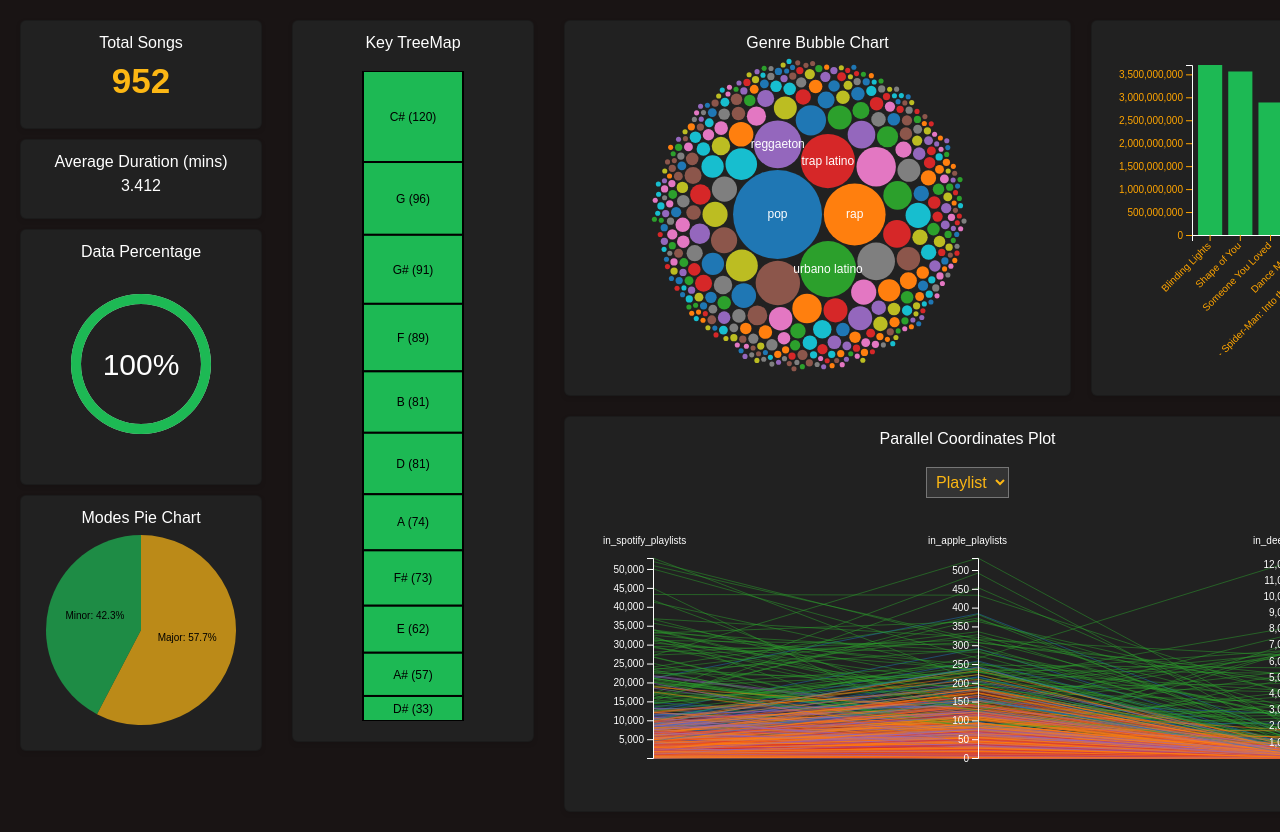
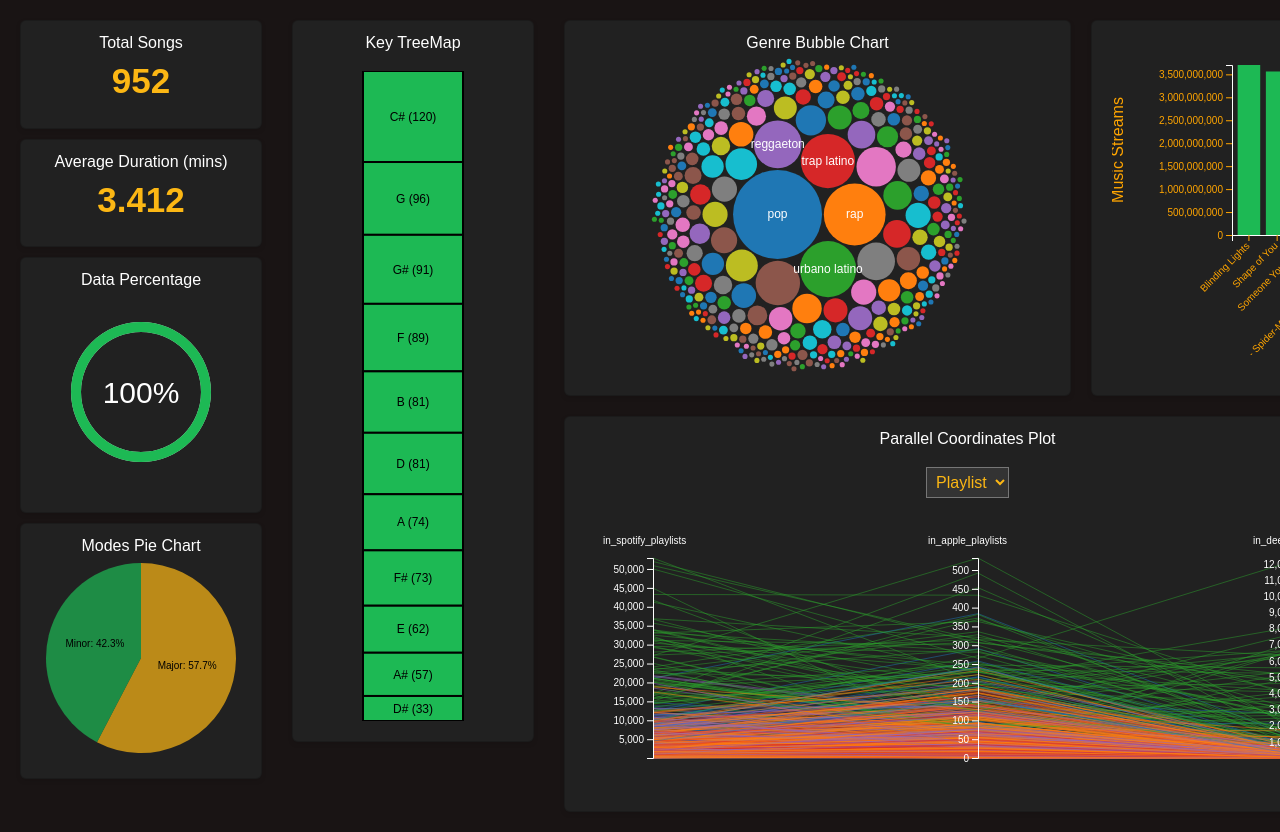
Before and after one commit to FarrukhCyber/Melody-Metrics, a Flask app: page / in a window 1280 px wide; the page is wider, and only the part inside the window is pictured. Shown: the part 58-890 px from the top of that part. Run offline with Flask 3, Linux system fonts and the light colour scheme; some libraries are stand-ins or nearby versions.

Commit message:
added y-axis label to barPlot

```diff
--- a/static/css/theme.css
+++ b/static/css/theme.css
@@ -79,7 +79,7 @@ body, html {
 
 
 
-#songCount, #sonorityIndex {
+#songCount, #avgDuration {
     font-size: 35px; /* Larger font size */
     font-weight: bold; /* Optional: makes the font bold */
     color: #fcb714;
--- a/static/js/top30tracks.js
+++ b/static/js/top30tracks.js
@@ -23,7 +23,7 @@ export async function createTop30BarChart(columnName=NaN, filters=NaN) {
 
 
     // const margin = { top: 50, right: 30, bottom: 120, left: 100 },
-    const margin = { top: 10, right: 10, bottom: 120, left: 80 },
+    const margin = { top: 10, right: 10, bottom: 120, left: 120 },
         width = 700 - margin.left - margin.right,
         height = 300 - margin.top - margin.bottom;
 
@@ -60,6 +60,16 @@ export async function createTop30BarChart(columnName=NaN, filters=NaN) {
         .style("fill", "orange");  // Change label color here
 
     svg.selectAll(".tick line").style("stroke", "orange");  // Change axis tick color here
+
+        // Add Y axis label
+    svg.append("text")
+        .attr("transform", "rotate(-90)")
+        .attr("y", -5 - margin.left)
+        .attr("x", 0 - (height / 2))
+        .attr("dy", "1em")
+        .style("text-anchor", "middle")
+        .style("fill", "orange")
+        .text("Music Streams");
 
     // Bars
     svg.selectAll("myBar")
@@ -107,55 +117,3 @@ export async function createTop30BarChart(columnName=NaN, filters=NaN) {
     .style("fill", "white")
     .text("Top 20 Spotify Songs based on Streams");
 }
-
-
-// export async function createTop30BarChart() {
-//     const data = await fetchTop30();
-//     const margin = { top: 20, right: 30, bottom: 30, left: 150 },  // Adjust left margin for track names
-//         width = 750 - margin.left - margin.right,
-//         height = 300 - margin.top - margin.bottom;  // Adjusted for clarity with more bars
-
-//     // Append the svg object to the body of the page
-//     const svg = d3.select("#barChart").append("svg")
-//         .attr("width", width + margin.left + margin.right)
-//         .attr("height", height + margin.top + margin.bottom)
-//         .append("g")
-//         .attr("transform", "translate(" + margin.left + "," + margin.top + ")");
-
-//     // Y axis: Scale and draw:
-//     const y = d3.scaleBand()
-//         .range([0, height])
-//         .domain(data.map(d => d.track_name))
-//         .padding(0.1);
-//     svg.append("g")
-//         .call(d3.axisLeft(y));
-
-//     // X axis: Scale and draw:
-//     const x = d3.scaleLinear()
-//         .domain([0, d3.max(data, d => d.streams)])
-//         .range([0, width]);
-//     svg.append("g")
-//         .attr("transform", "translate(0," + height + ")")
-//         .call(d3.axisBottom(x));
-
-//     // Bars
-//     svg.selectAll("myBar")
-//         .data(data)
-//         .enter()
-//         .append("rect")
-//         .attr("y", d => y(d.track_name))
-//         .attr("x", 0)
-//         .attr("width", d => x(d.streams))
-//         .attr("height", y.bandwidth())
-//         .attr("fill", "#1DB954");
-
-//     // Optional: Add title to the chart
-//     // svg.append("text")
-//     //     .attr("x", width / 2)
-//     //     .attr("y", -10)  // Position above the top margin
-//     //     .attr("text-anchor", "middle")
-//     //     .style("font-size", "20px")
-//     //     .style("font-family", "Arial")
-//     //     .style("fill", "black")
-//     //     .text("Top 30 Spotify Songs Based on Streams");
-// }
```
